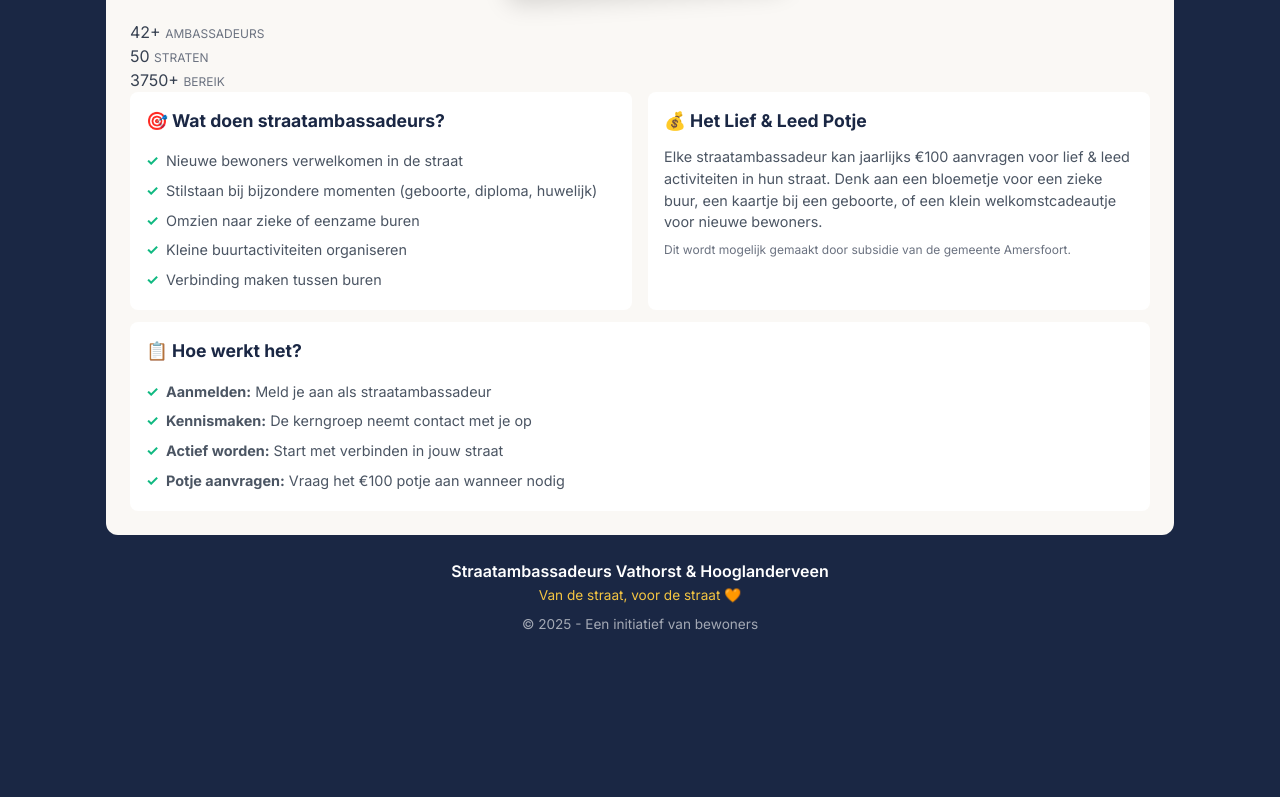
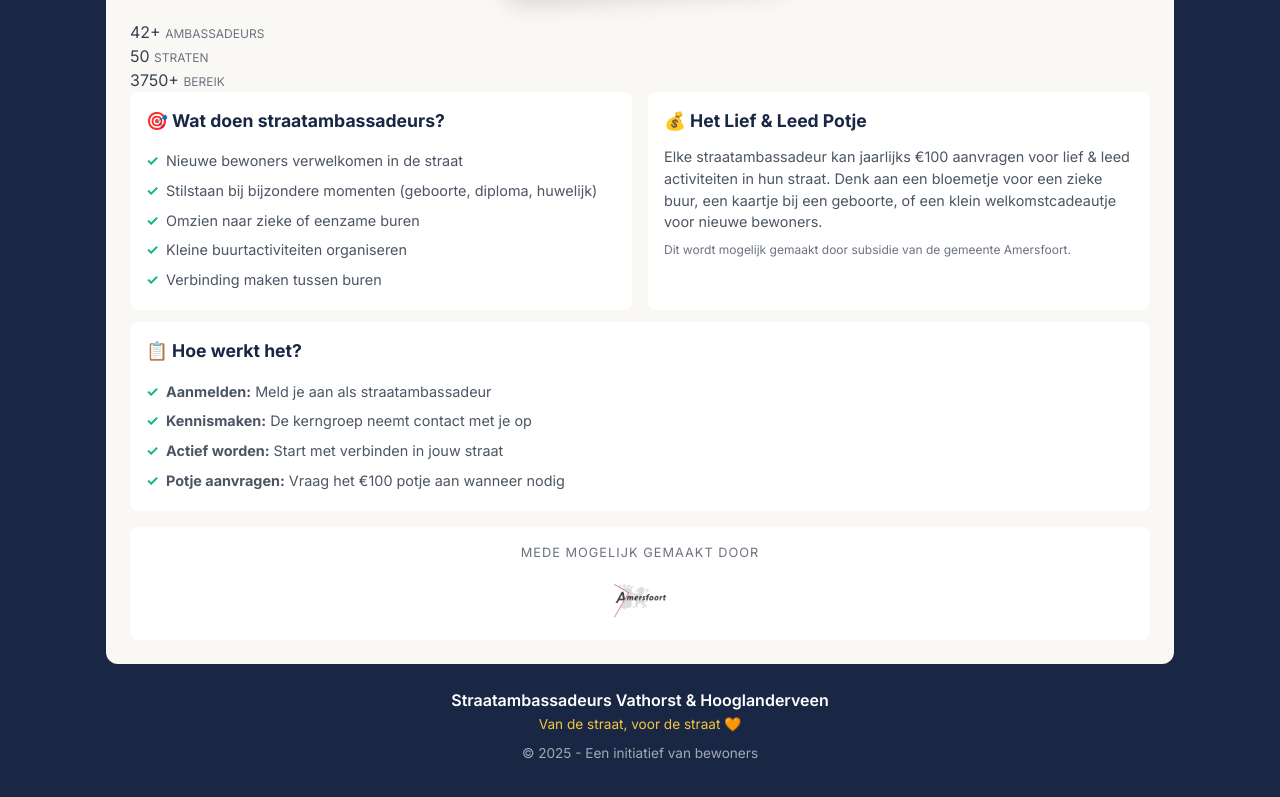
Before and after one commit to StefanAIpel/lief-leed-potje, a website: page index.html in a window 1280 px wide. Shown: the part 1035-1832 px from the top of the page. Before the commit the page ends 1709 px from the top, so only its background shows below. Drawn offline with Linux system fonts and the light colour scheme.

Commit message:
feat: 'Mede mogelijk gemaakt door' sectie met gemeente Amersfoort logo

```diff
--- a/index.html
+++ b/index.html
@@ -131,6 +131,13 @@
                     <li><strong>Potje aanvragen:</strong> Vraag het €100 potje aan wanneer nodig</li>
                 </ul>
             </section>
+            <!-- Mede mogelijk gemaakt door -->
+            <div class="sponsors-section">
+                <p class="sponsors-title">Mede mogelijk gemaakt door</p>
+                <div class="sponsors-logos">
+                    <img src="images/gemeente-amersfoort.jpg" alt="Gemeente Amersfoort" class="sponsor-logo">
+                </div>
+            </div>
         </main>
 
         <footer>
--- a/styles.css
+++ b/styles.css
@@ -163,6 +163,13 @@ main { background: var(--cream); border-radius: var(--radius-lg); padding: var(-
 .contact-value { font-size: 0.75rem; font-weight: 600; }
 .kerngroep { display: flex; flex-wrap: wrap; gap: var(--space-sm); justify-content: center; }
 .kerngroep-member { background: var(--night-blue); color: var(--white); padding: 4px 10px; border-radius: 20px; font-size: 0.75rem; font-weight: 500; }
+
+/* Sponsors */
+.sponsors-section { text-align: center; padding: var(--space-lg); margin-top: var(--space-lg); background: var(--white); border-radius: var(--radius-md); }
+.sponsors-title { font-size: 0.8rem; color: var(--gray-500); text-transform: uppercase; letter-spacing: 1px; margin-bottom: var(--space-md); }
+.sponsors-logos { display: flex; justify-content: center; align-items: center; gap: var(--space-lg); flex-wrap: wrap; }
+.sponsor-logo { max-height: 50px; max-width: 150px; object-fit: contain; filter: grayscale(20%); opacity: 0.85; transition: all 0.3s; }
+.sponsor-logo:hover { filter: grayscale(0%); opacity: 1; }
 
 /* Footer */
 footer { text-align: center; padding: var(--space-md); color: rgba(255,255,255,0.6); font-size: 0.75rem; }
```
Also changed, not shown: images/gemeente-amersfoort.jpg (added).
